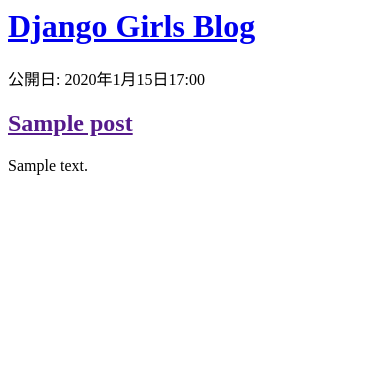
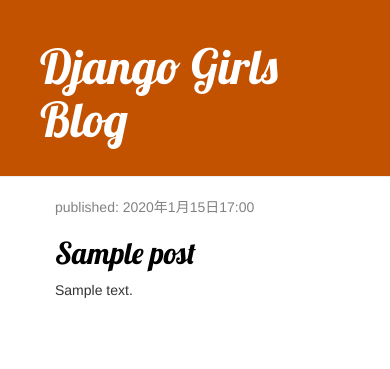
Before and after one commit to glyzinieh/djangogirls, a Django app: page / in a window 390 px wide. Shown: the top 369 px of the page. Run offline with Django 5.2, Linux system fonts and the light colour scheme; tables that the repository leaves empty hold one stand-in row (values such as "Sample post"); some libraries are stand-ins or nearby versions.

Commit message:
ブログのスタイルシートを追加し、投稿リストのテンプレートを更新

```diff
--- /dev/null
+++ b/blog/static/css/blog.css
@@ -0,0 +1,56 @@
+.page-header {
+    background-color: #C25100;
+    margin-top: 0;
+    padding: 20px 20px 20px 40px;
+}
+
+.page-header h1,
+.page-header h1 a,
+.page-header h1 a:visited,
+.page-header h1 a:active {
+    color: #ffffff;
+    font-size: 36pt;
+    text-decoration: none;
+}
+
+.content {
+    margin-left: 40px;
+}
+
+h1,
+h2,
+h3,
+h4 {
+    font-family: 'Lobster', serif;
+}
+
+.date {
+    color: #828282;
+}
+
+.save {
+    float: right;
+}
+
+.post-form textarea,
+.post-form input {
+    width: 100%;
+}
+
+.top-menu,
+.top-menu:hover,
+.top-menu:visited {
+    color: #ffffff;
+    float: right;
+    font-size: 26pt;
+    margin-right: 20px;
+}
+
+.post {
+    margin-bottom: 70px;
+}
+
+.post h2 a,
+.post h2 a:visited {
+    color: #000000;
+}
--- a/blog/templates/blog/post_list.html
+++ b/blog/templates/blog/post_list.html
@@ -1,21 +1,38 @@
+{% load static %}
+
 <html>
 
 <head>
     <title>Django Girls blog</title>
+
+    <link href="//fonts.googleapis.com/css?family=Lobster&subset=latin,latin-ext" rel="stylesheet" type="text/css">
+
+    <link rel="stylesheet" href="//maxcdn.bootstrapcdn.com/bootstrap/3.2.0/css/bootstrap.min.css">
+    <link rel="stylesheet" href="//maxcdn.bootstrapcdn.com/bootstrap/3.2.0/css/bootstrap-theme.min.css">
+
+    <link rel="stylesheet" type="text/css" href="{% static 'css/blog.css' %}">
 </head>
 
 <body>
-    <div>
+    <div class="page-header">
         <h1><a href="/">Django Girls Blog</a></h1>
     </div>
 
-    {% for post in posts %}
-    <div>
-        <p>公開日: {{ post.published_date }}</p>
-        <h2><a href="">{{ post.title }}</a></h2>
-        <p>{{ post.text|linebreaksbr }}</p>
+    <div class="content container">
+        <div class="row">
+            <div class="col-md-8">
+                {% for post in posts %}
+                <div class="post">
+                    <div class="date">
+                        <p>published: {{ post.published_date }}</p>
+                    </div>
+                    <h2><a href="">{{ post.title }}</a></h2>
+                    <p>{{ post.text|linebreaksbr }}</p>
+                </div>
+                {% endfor %}
+            </div>
+        </div>
     </div>
-    {% endfor %}
 </body>
 
 </html>
```
